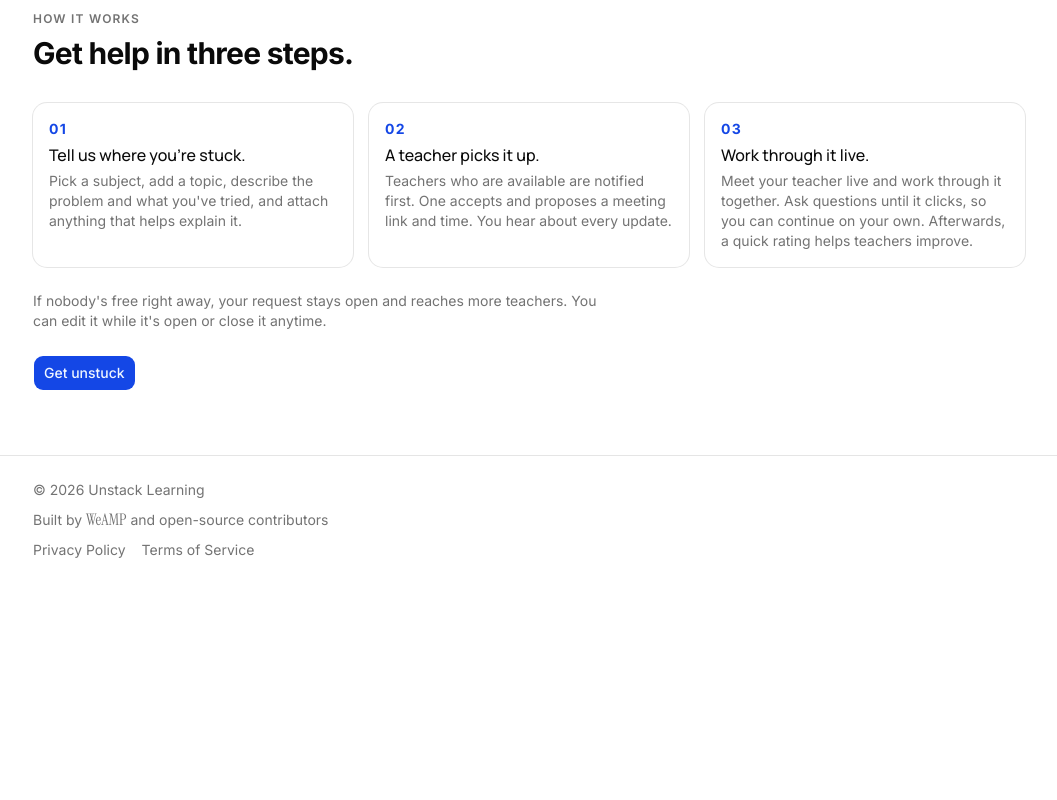
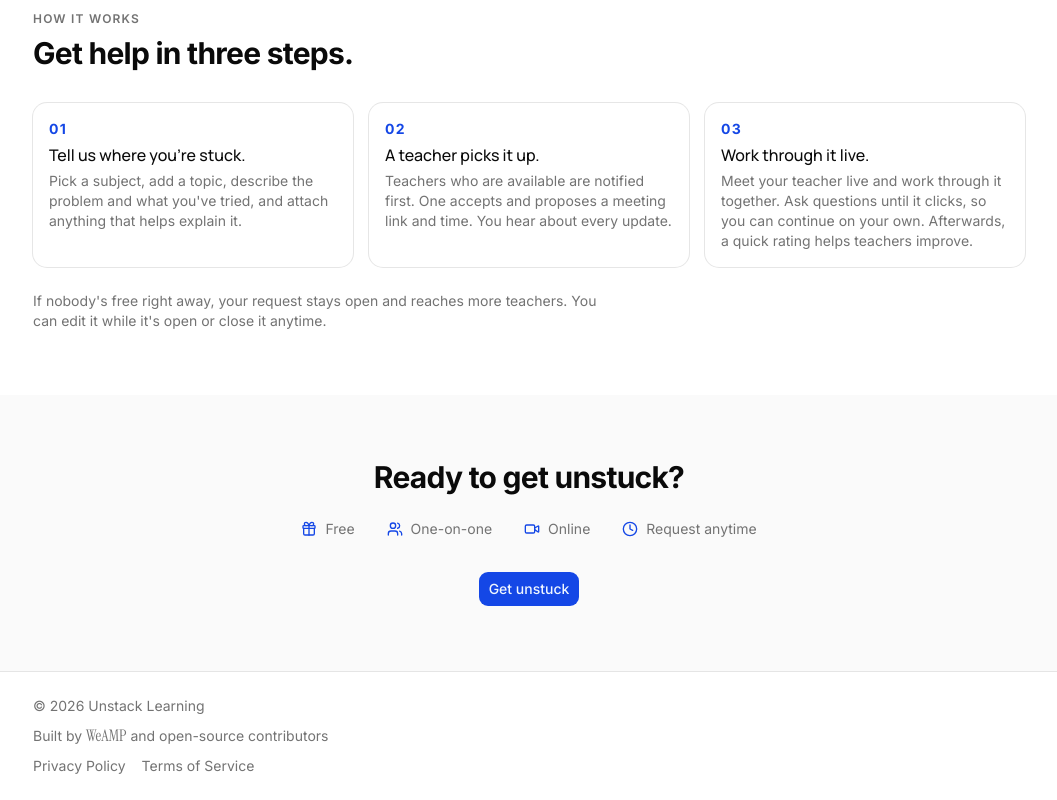
Before and after one commit to weamp-org/unstack-learning-frontend, a Next.js app: page / in a window 1280 px wide. Shown: the part 638-1438 px from the top of the page, without its empty margins (111-1168 px from the left). Before the commit the page ends 1222 px from the top, so only its background shows below. Built offline with nearby package versions, Linux system fonts and the light colour scheme; no server answers.

Commit message:
Add closing CTA band with timeless practical facts
Free, one-on-one, online, request anytime. Moves the decision-point button out of How It Works so the bands alternate cleanly.

```diff
--- a/src/app/page.tsx
+++ b/src/app/page.tsx
@@ -1,3 +1,4 @@
+import { ClosingCtaSection } from "@/components/closing-cta";
 import { HeroSection } from "@/components/hero-section";
 import { HowItWorksSection } from "@/components/how-it-works";
 import { SupportedSubjectsSection } from "@/components/supported-subjects";
@@ -8,6 +9,7 @@ export default function Home() {
       <HeroSection />
       <SupportedSubjectsSection />
       <HowItWorksSection />
+      <ClosingCtaSection />
     </>
   );
 }
--- /dev/null
+++ b/src/components/closing-cta.tsx
@@ -0,0 +1,40 @@
+import { ClockIcon, GiftIcon, UsersIcon, VideoIcon } from "lucide-react";
+import Link from "next/link";
+
+import { Button } from "@/components/ui/button";
+
+const FACTS = [
+  { Icon: GiftIcon, label: "Free" },
+  { Icon: UsersIcon, label: "One-on-one" },
+  { Icon: VideoIcon, label: "Online" },
+  { Icon: ClockIcon, label: "Request anytime" },
+] as const;
+
+export function ClosingCtaSection() {
+  return (
+    <section aria-labelledby="ready-heading" className="bg-muted/50">
+      <div className="mx-auto flex w-full max-w-5xl flex-col items-center px-4 py-12 text-center md:py-16">
+        <h2
+          id="ready-heading"
+          className="text-3xl font-bold tracking-tight text-balance"
+        >
+          Ready to get unstuck?
+        </h2>
+        <ul className="mt-6 flex flex-wrap items-center justify-center gap-x-8 gap-y-3">
+          {FACTS.map(({ Icon, label }) => (
+            <li
+              key={label}
+              className="flex items-center gap-2 text-sm text-muted-foreground"
+            >
+              <Icon aria-hidden="true" className="size-4 text-primary" />
+              {label}
+            </li>
+          ))}
+        </ul>
+        <Button asChild size="lg" className="mt-8">
+          <Link href="/requests/new">Get unstuck</Link>
+        </Button>
+      </div>
+    </section>
+  );
+}
--- a/src/components/how-it-works.tsx
+++ b/src/components/how-it-works.tsx
@@ -1,6 +1,3 @@
-import Link from "next/link";
-
-import { Button } from "@/components/ui/button";
 import {
   Card,
   CardDescription,
@@ -71,12 +68,6 @@ export function HowItWorksSection() {
           more teachers. You can edit it while it&apos;s open or close it
           anytime.
         </p>
-
-        <div className="mt-6">
-          <Button asChild size="lg">
-            <Link href="/requests/new">Get unstuck</Link>
-          </Button>
-        </div>
       </div>
     </section>
   );
```
